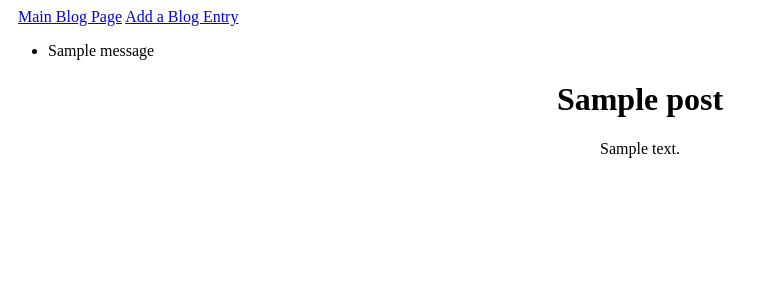
After one commit to dirtyeddy/build-a-blog, a Flask app: template templates/blog-entry.html in a window 1280 px wide. The commit adds this page. Shown: the top 300 px of the page, without its empty margins (0-768 px from the left). Run offline with Flask 2, Linux system fonts and the light colour scheme; the template is opened without the code that fills it: most values are stand-ins (such as "Sample title", 1, 10 or a date in 2020); one stand-in notice (Sample message) is shown; data that the repository does not hold is empty.

Commit message:
finished build-a-blog

```diff
--- a/main.py
+++ b/main.py
@@ -1,11 +1,14 @@
-from flask import Flask, request, redirect, render_template
+from flask import Flask, request, redirect, render_template, session, flash
 from flask_sqlalchemy import SQLAlchemy
+
 app = Flask(__name__)
 app.config['DEBUG'] = True
 app.config['SQLALCHEMY_DATABASE_URI'] = 'mysql+pymysql://build-a-blog:build-a-blog@localhost:3306/build-a-blog'
 app.config['SQLALCHEMY_ECHO'] = True
+db = SQLAlchemy(app)
 
-db = SQLAlchemy(app)
+app.secret_key = 'secret_key'
+
 
 
 class Blog(db.Model):
@@ -20,44 +23,42 @@ class Blog(db.Model):
 
 @app.route('/')
 def index():
-    return render_template('blog.html')
+    return redirect('/blog')
 
-@app.route('/blog', methods=['GET'])
+@app.route('/blog')
 def blog():
+    id = request.args.get("id")
+    if not id:
+        posts = Blog.query.all()
+        return render_template('blog.html', title="Build a Blog", posts=posts)
+    post = Blog.query.filter_by(id=id).first()
+    return render_template('blog-entry.html', title="Blog", post=post)
 
-    blog_id = request.args.get('id')
-    blogs = Blogs.query.all()
 
-    if blog_id:
-        blog = Blog.query.get(blog_id)
-        return render_template('blog.html', blog=blog)
-
-    else:
-        return render_template("blog.html", blogs=blogs, title="Main Page")
-
-@app.route('/new-blog', methods=['GET', 'POST'])
-def new_post():
-    return render_template('new-blog.html', title="Build a Blog")
-
-@app.route('/new-post', methods=['POST', 'GET'])
-def new_blog():
+@app.route('/newpost', methods=['POST', 'GET'])
+def newpost():
+    if request.method == 'GET':
+        return render_template('newpost.html')
     if request.method == 'POST':
         title = request.form['title']
         body = request.form['body']
-
-        print(title,' ', body)
+        title_error = ''
+        body_error = ''
 
         if not title or not body:
-            flash("Please fill out all the fields.")
-            return redirect('/new-post')
+            if not title:
+                flash("Please fill out all the fields.")
+            if not body:
+                flash("Please fill out all the fields.")
+            return render_template('/newpost.html', title=title, title_error=title_error, body=body, body_error=body_error)
 
         else:
-            blog = Blog(title, body)
-            db.session.add(blog)
+            new_blog_entry = Blog(title, body)
+            db.session.add(new_blog_entry)
             db.session.commit()
-            return redirect('/blog?id'== str(id))
 
-    return render_template('new-post.html')
+        return redirect('/blog?id='+ str(new_blog_entry.id))
+
 
 if __name__ == '__main__':
     app.run()
--- a/templates/base.html
+++ b/templates/base.html
@@ -7,23 +7,21 @@
                 color: red;
                 font-style:italic
             }
-            #menu {
-                margin-left: 10px;
-                width: 200px;
-                position: fixed;
-                top: 0;
-                left: 0;
-                bottom: 0;
+        </style>
 
-            }
-            #main {
-                margin-left: auto;
-                margin-right: auto;
-                padding-left: 1em;
-                padding-right: 1em;
-                max-width: 700
-            }
-                </style>
-        </title>
     </head>
+    <body>
+        <a href="/blog" style="margin-left: 10px">Main Blog Page</a>
+        <a href="/newpost" style="margin-left: 20">Add a Blog Entry</a>
+
+            {% with messages = get_flashed_messages() %}
+                <ul>
+                    {% for message in messages %}
+                        <li>{{message}}</li>
+                    {% endfor %}
+                </ul>
+            {% endwith %}
+        {% block content %}
+        {% endblock %}
+    </body>
 </html>
--- /dev/null
+++ b/templates/blog-entry.html
@@ -0,0 +1,8 @@
+{% extends "base.html" %}
+
+{% block content %}
+
+<h1 class="title" align="center">{{post.title}}</h1>
+<p class="body" align="center">{{post.body}}</p>
+<br/>
+{% endblock %}
```
Also changed, not shown: templates/blog.html (+7 -9 lines), templates/new-blog.html (deleted, +0 -11 lines), templates/new-post.html (deleted, +0 -21 lines), templates/newpost.html (added, +22 -0 lines).
